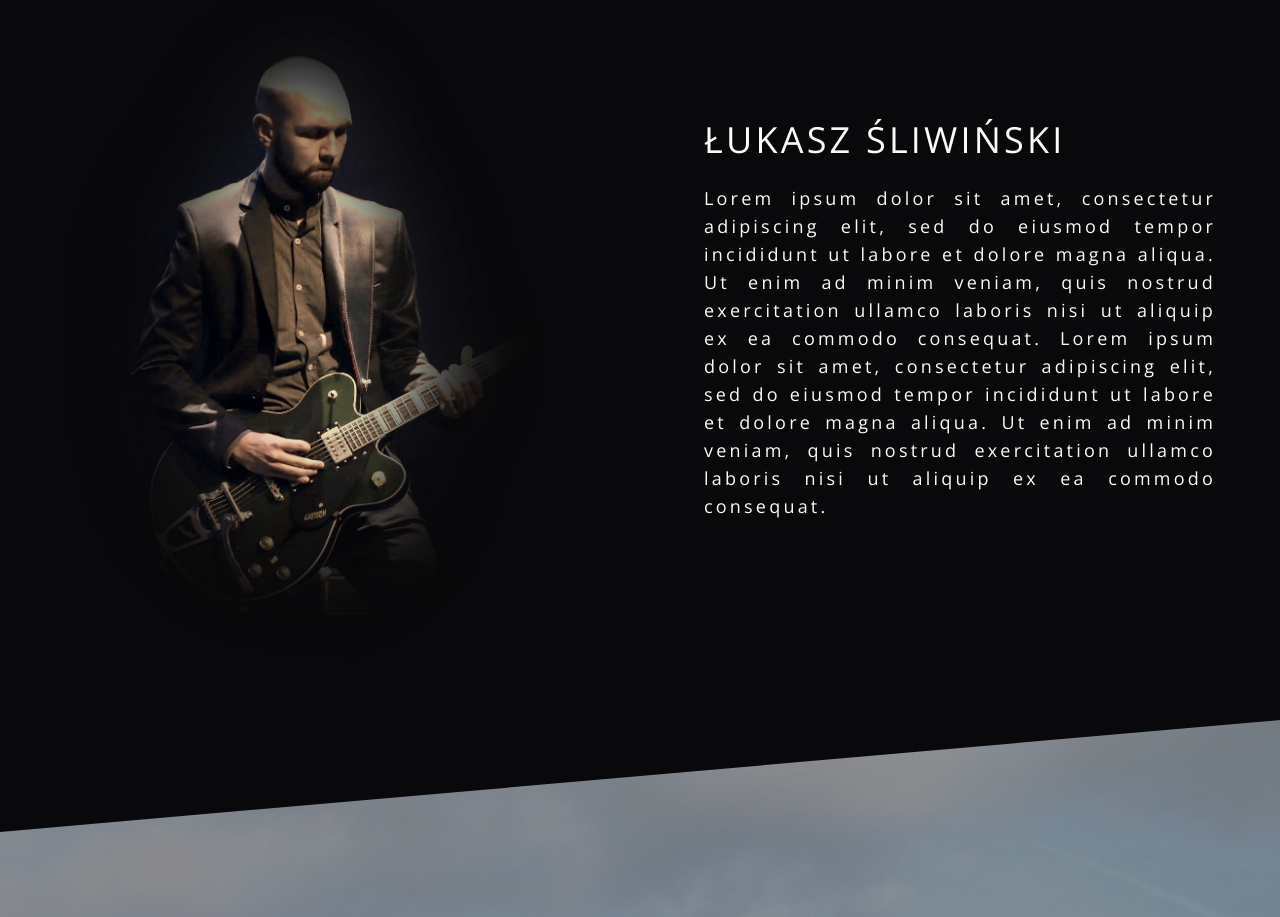
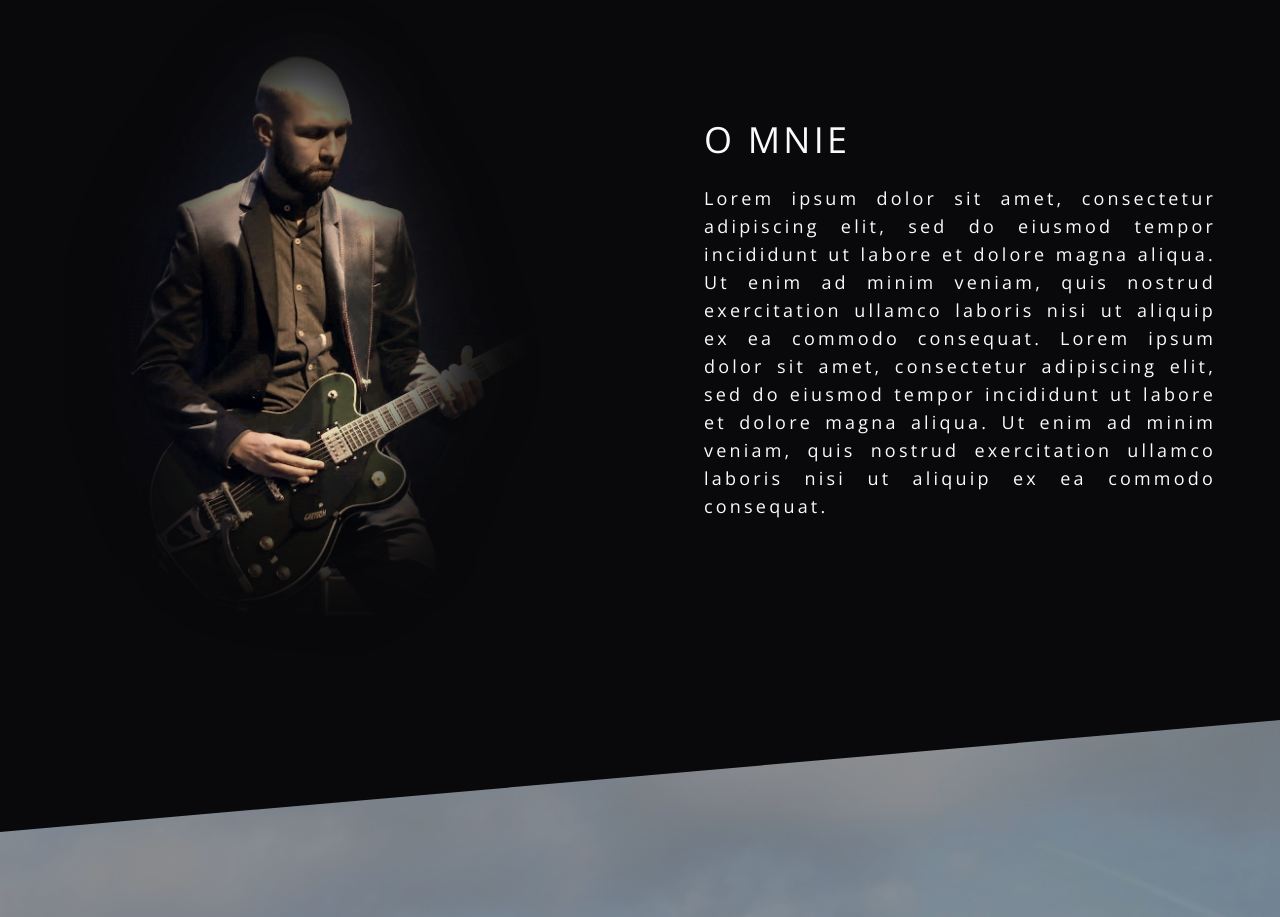
Before and after one commit to lukaszsliwinski/solo-website, a Next.js app: page / in a window 1280 px wide. Shown: the part 880-1797 px from the top of the page. Built offline with nearby package versions, Linux system fonts and the light colour scheme; grey boxes are pictures that could not be loaded.

Commit message:
fix: missing id

```diff
--- a/components/layouts/About.tsx
+++ b/components/layouts/About.tsx
@@ -4,7 +4,7 @@ import Paragraph from '../shared/Paragraph';
 
 const About = () => {
   return (
-    <section className="grid lg:grid-cols-2 min-h-screen">
+    <section className="grid lg:grid-cols-2 min-h-screen" id="about">
       <div className="flex justify-center items-center">
         <Image
           className="m-auto w-5/6 xl:w-4/5 2xl:w-3/4 max-w-96 lg:max-w-160"
@@ -15,7 +15,7 @@ const About = () => {
         />
       </div>
       <Paragraph
-        header={'ŁUKASZ ŚLIWIŃSKI'}
+        header={'O MNIE'}
         text={
           'Lorem ipsum dolor sit amet, consectetur adipiscing elit, sed do eiusmod tempor incididunt ut labore et dolore magna aliqua. Ut enim ad minim veniam, quis nostrud exercitation ullamco laboris nisi ut aliquip ex ea commodo consequat. Lorem ipsum dolor sit amet, consectetur adipiscing elit, sed do eiusmod tempor incididunt ut labore et dolore magna aliqua. Ut enim ad minim veniam, quis nostrud exercitation ullamco laboris nisi ut aliquip ex ea commodo consequat.'
         }
```
